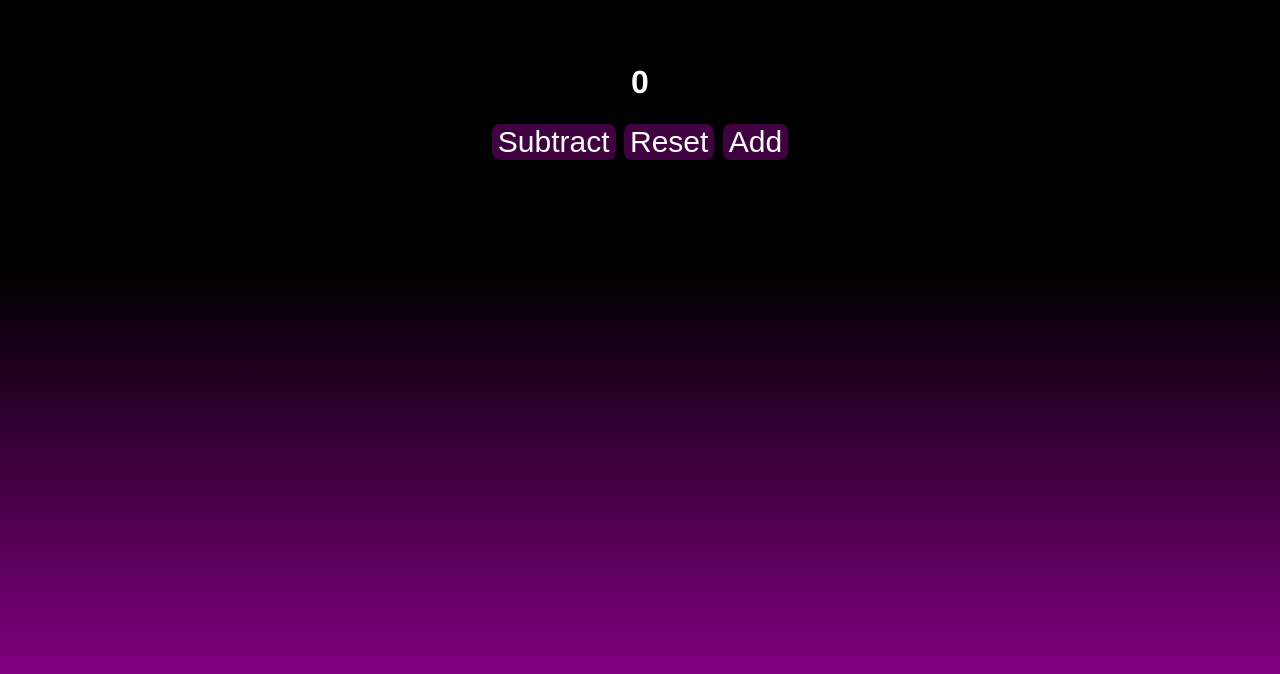
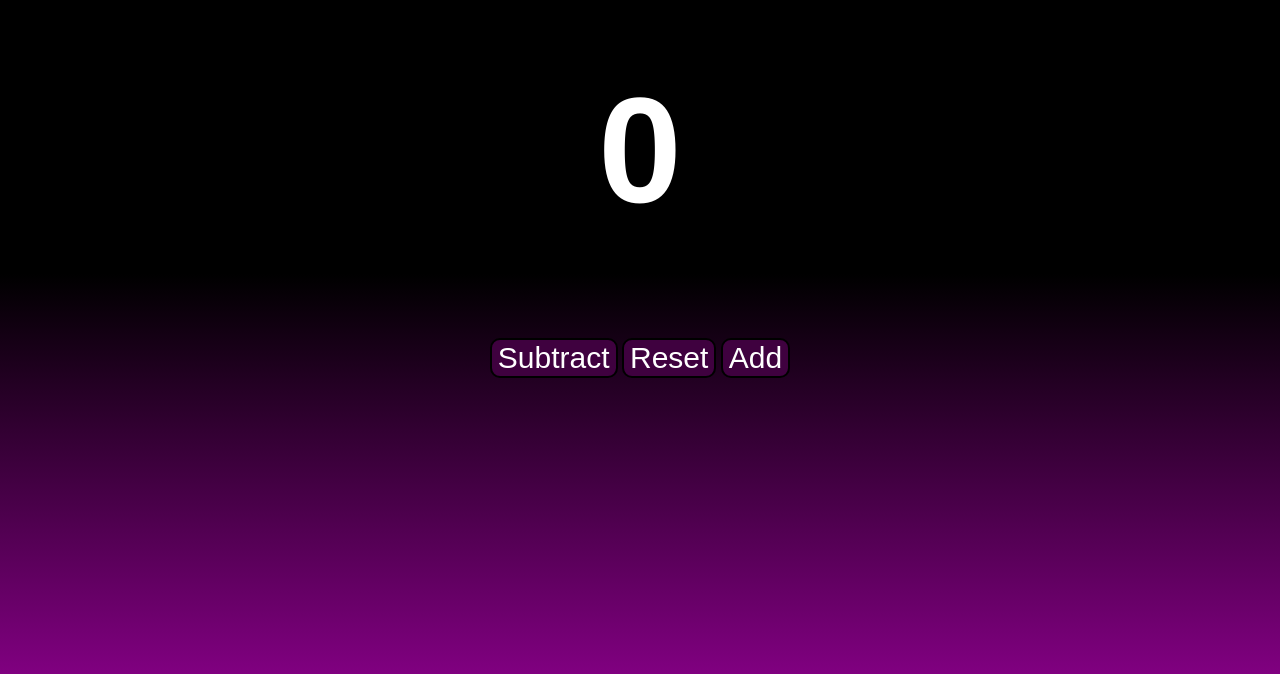
Before and after one commit to andrjre/Counter, a plain HTML site: page index.html in a window 1280 px wide. Shown: the part 126-800 px from the top of the page. Drawn offline with Linux system fonts and the light colour scheme.

Commit message:
Fixed number size.

```diff
--- a/styles.css
+++ b/styles.css
@@ -22,7 +22,7 @@ body{
     margin-top:0px;
 }
 
-#number{
+#bigNumber{
     font-size:150px;
     margin-top:0px;
 }
```
